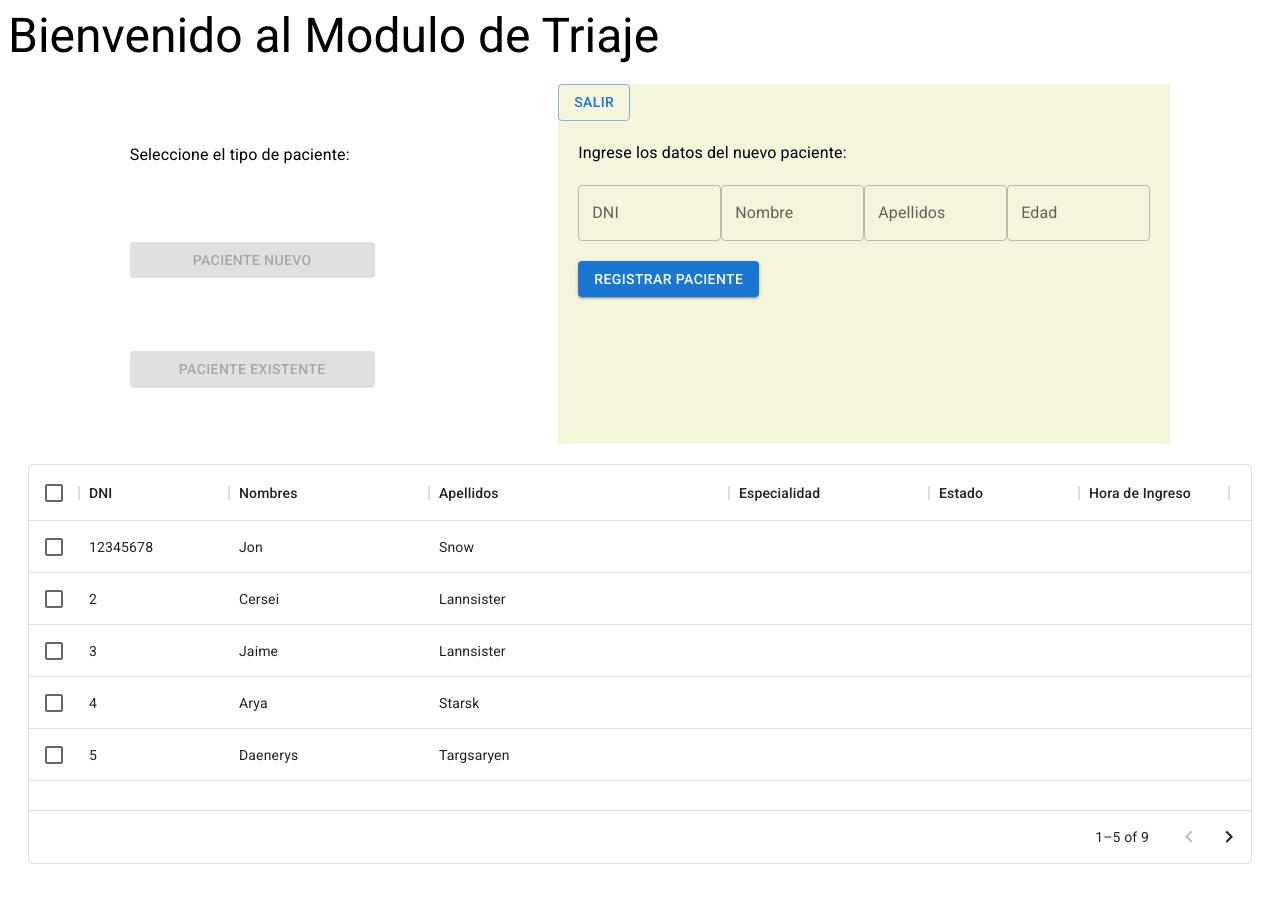
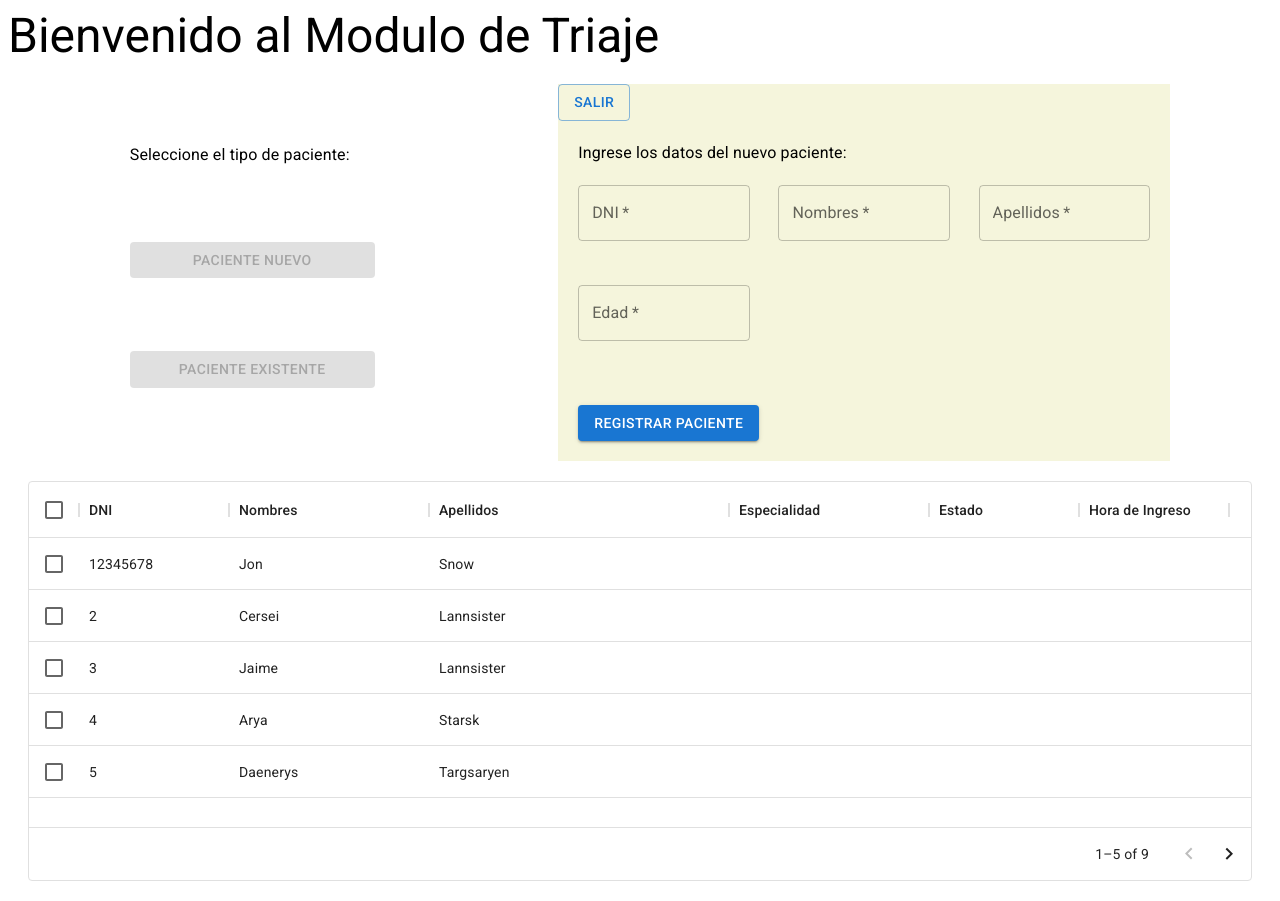
Before and after one commit to 58pier/triaje-module-front, a React (Vite) app: page / in a window 1280 px wide. Both pictures are taken after a click on the button "PACIENTE NUEVO". Built offline with nearby package versions, Linux system fonts and the light colour scheme.

Commit message:
Validation in New Patient Completed

```diff
--- a/src/App.tsx
+++ b/src/App.tsx
@@ -8,7 +8,7 @@ import TablePatients from './components/TablePatients';
 type TypePatient  =
 	'newPatient' |
 	'existentPatient' |
-	null
+	''
 
 const Container = styled.div`
 	margin: 20px;
@@ -36,7 +36,7 @@ const ContainerTable = styled.div`
 
 const App = () => {
 
-	const [typePatient, setTypePatient] = useState<TypePatient>(null)
+	const [typePatient, setTypePatient] = useState<TypePatient>('')
 
 	const handleTypePatient = (event: React.MouseEvent<HTMLButtonElement>) => {
 		let value = event.currentTarget.value
@@ -53,7 +53,9 @@ const App = () => {
 					<Button disabled={typePatient ? true : false} variant='contained' value='existentPatient' onClick={handleTypePatient}> Paciente Existente  </Button>
 				</ContainerPatientOption>
 				<ContainerForm>
-					<Button variant='outlined' onClick={() => setTypePatient(null)}> Salir</Button>
+				{
+					typePatient && <Button variant='outlined' onClick={() => setTypePatient('')}> Salir</Button>
+				}
 				{
 					(
 						typePatient === 'newPatient' && <NewPatient />
--- a/src/components/NewPatient.tsx
+++ b/src/components/NewPatient.tsx
@@ -3,50 +3,99 @@ import styled from '@emotion/styled';
 import { Alert, TextField, Typography, Button } from '@mui/material';
 import { useState } from 'react';
 import ObligatoryForm from './ObligatoryForm';
+import { PatientInterface } from '../../data/patient.interface';
 
-type TypeDniPatient = number | null
-
+interface errorInterface  {
+    message: string,
+    exist: boolean
+}
 
 const Container = styled.div`
     margin: 20px;
 `
 const ContainerForm = styled.div`
+    width: 100%;
+    height: 25vh;
     margin-top: 20px;
     margin-bottom: 20px;
     display: flex;
+    flex-wrap: wrap;
     justify-content: space-between;
 `
 const ContainerObligatoryForm = styled.div`
     margin-top: 20px;
     margin-bottom: 20px;
 `
+const CustomizedInputBase = styled(TextField)`
+    width: 30%;
+    margin-bottom: 2%;
+    flex: none;
+`
+
+const INITIAL_VALUE = {
+    dni: null,
+    names: null,
+    lastNames: null,
+    age: null
+}
 
 const NewPatient = () => {
 
-    const [error, setError] = useState<Boolean>(true);
-    const [DniPatient, setDniPatient] = useState<TypeDniPatient>(null);
+    const [error, setError] = useState<errorInterface>({message: '', exist: false});
+    const [patient, setPatient] = useState<PatientInterface>(INITIAL_VALUE);
+    const [validated, setValidated] = useState(false)
 
-    const handleRegister = () => {
-        // setError(false);
-        setDniPatient(12345678);
+    const handleInputChange = (event:React.ChangeEvent<HTMLInputElement>) => {
+        setPatient({
+            ...patient,
+            [event.target.name]: (event.target.type == 'number' ? parseInt(event.target.value)  : event.target.value )
+        })
     }
+
+    const handleRegister = (e:any) => {
+        e.preventDefault();
+
+        if(handleValidate()){
+            console.log(patient)
+        }
+    }
+
+    const handleValidate = () => {
+        if (patient.dni && patient.names && patient.lastNames && patient.age) {
+            if(patient.dni.toString().length == 8){
+                setValidated(true)
+                setError({message: '', exist: false})
+                return true;
+            }else{
+                setError({message: 'El DNI debe tener 8 dígitos', exist: true})
+            }
+        } else {
+            setError({
+                message: 'Debe completar todos los campos',
+                exist: true
+            });
+            setValidated(false);
+        }
+    }
+
+
 
     return (
         <Container>
             <Typography variant='body1'> Ingrese los datos del nuevo paciente:</Typography>
             <ContainerForm>
-                <TextField type="text" label="DNI"/>
-                <TextField label="Nombre"/>
-                <TextField label="Apellidos"/>
-                <TextField label="Edad"/>
+                <CustomizedInputBase disabled={validated ? true : false} type="number" name="dni" value={patient.dni || ""} label="DNI" onChange={handleInputChange} required />
+                <CustomizedInputBase disabled={validated ? true : false} name="names" value={patient.names || ""} label="Nombres" onChange={handleInputChange} required />
+                <CustomizedInputBase disabled={validated ? true : false} name="lastNames" value={patient.lastNames || ""} label="Apellidos" onChange={handleInputChange} required />
+                <CustomizedInputBase disabled={validated ? true : false} type="number" name="age" value={patient.age || ""} label="Edad" onChange={handleInputChange} required />
             </ContainerForm>
-            <Button variant='contained' disabled={DniPatient ? true : false} onClick={handleRegister}> Registrar Paciente</Button>
-            {/* {
-                !error && <Alert severity="success">This is a success alert — check it out!</Alert>
-            } */}
+            <Button type="submit" variant='contained' disabled={ validated ? true : false} onClick={handleRegister}>{ validated ?  'Paciente registrado' : 'Registrar Paciente' }</Button>
+            {
+                error.exist && <Alert severity="error">{error.message}</Alert>
+            }
             <ContainerObligatoryForm>
                 {
-                    DniPatient && <ObligatoryForm/>
+                    ( validated ) && <ObligatoryForm/>
                 }
             </ContainerObligatoryForm>
         </Container>
--- a/src/components/ObligatoryForm.tsx
+++ b/src/components/ObligatoryForm.tsx
@@ -1,5 +1,7 @@
 import styled from '@emotion/styled';
-import { Typography, TextField, Button } from '@mui/material';
+import { Button , InputLabel, MenuItem, Select, Typography, TextField, FormControl } from '@mui/material';
+import { useState } from 'react';
+import { DataTriajeInterface } from '../../data/patient.interface';
 
 const Container = styled.div`
     margin-top: 20px;
@@ -7,26 +9,65 @@ const Container = styled.div`
 `
 const ContainerForm = styled.div`
     width: 100%;
-    height: 25vh;
+    height: 40vh;
     margin-top: 20px;
     margin-bottom: 20px;
+    display: flex;
+    flex-wrap: wrap;
+    justify-content: space-between;
 `
 const CustomizedInputBase = styled(TextField)`
     width: 28%;
-    float: left;
-    margin-right: 3%;
     margin-bottom: 2%;
+    margin-right: 2%;
 `
+
+const INITIAL_STATE = {
+    patient: undefined,
+    admissionTime: undefined,
+    temperature: undefined,
+    heartRate: undefined,
+    weight: undefined,
+    height: undefined,
+    imc: undefined,
+    speciality: '',
+    description: undefined,
+    state: undefined
+}
+
 const ObligatoryForm = () => {
+
+    const [DataTriaje, setDataTriaje] = useState <DataTriajeInterface>( INITIAL_STATE )
+
     return (
         <Container>
             <Typography variant='body1'> Ingrese los datos de triaje del paciente:</Typography>
             <ContainerForm>
-                <CustomizedInputBase label="Temperatura"/>
-                <CustomizedInputBase label="Frecuencia Cardiaca"/>
-                <CustomizedInputBase label="Peso"/>
-                <CustomizedInputBase label="Talla"/>
-                <CustomizedInputBase disabled label="IMC"/>
+                <CustomizedInputBase name="temperature" label="Temperatura"  required />
+                <CustomizedInputBase name="heartRate" label="Frecuencia Cardiaca" required />
+                <CustomizedInputBase name="weight" label="Peso" required />
+                <CustomizedInputBase name="height" label="Talla" required />
+                <FormControl>
+                    <InputLabel id="speciality-select">Especialidad</InputLabel>
+                    <Select
+                        labelId="speciality-select"
+                        label="Especialidad"
+                        name="speciality"
+                        required
+                        sx={{
+                            width: 400,
+                            height: 56,
+                        }}
+                        value={DataTriaje.speciality}
+                        onChange={(e) => setDataTriaje({ ...DataTriaje, speciality: e.target.value as string})}
+                    >
+                        <MenuItem value="Emergencia"> Emergencia </MenuItem>
+                        <MenuItem value="Medicina Interna"> Medicina Interna </MenuItem>
+                        <MenuItem value="Pediatria"> Pediatria </MenuItem>
+                        <MenuItem value="Traumatología"> Traumatología </MenuItem>
+                    </Select>
+                </FormControl>
+                <TextField fullWidth name="description" multiline rows={4} label="Descripcion"/>
             </ContainerForm>
             <Button variant='contained' > Registrar Datos del Paciente</Button>
             {/* {
--- a/src/components/OptionalForm.tsx
+++ b/src/components/OptionalForm.tsx
@@ -1,9 +1,9 @@
 import React from 'react'
 
 const OptionalForm = () => {
-  return (
-    <div>OptionalForm</div>
-  )
+    return (
+        <div>OptionalForm</div>
+    )
 }
 
 export default OptionalForm
```
Also changed, not shown: data/patient.interface.ts (+16 -16 lines).
